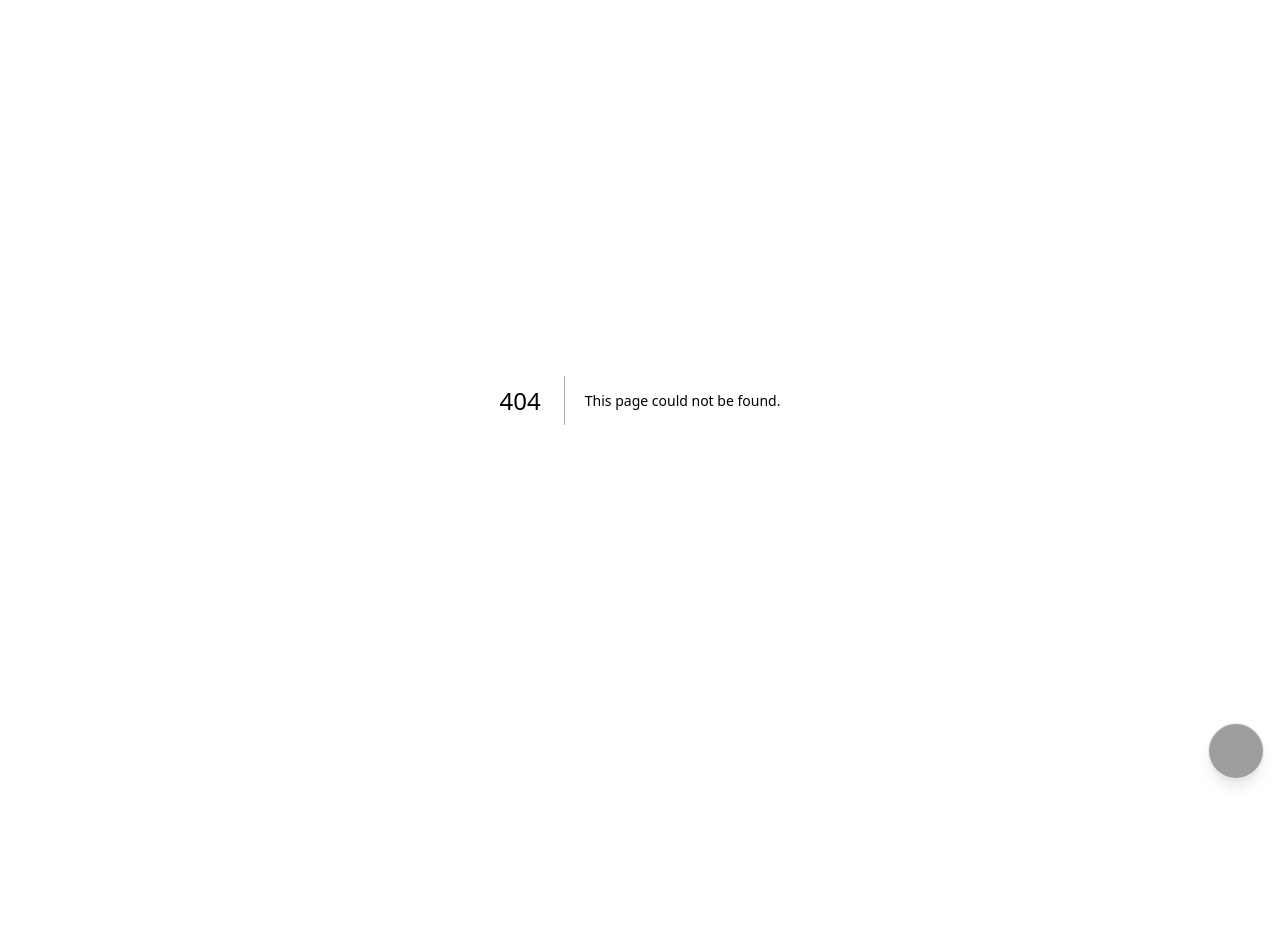
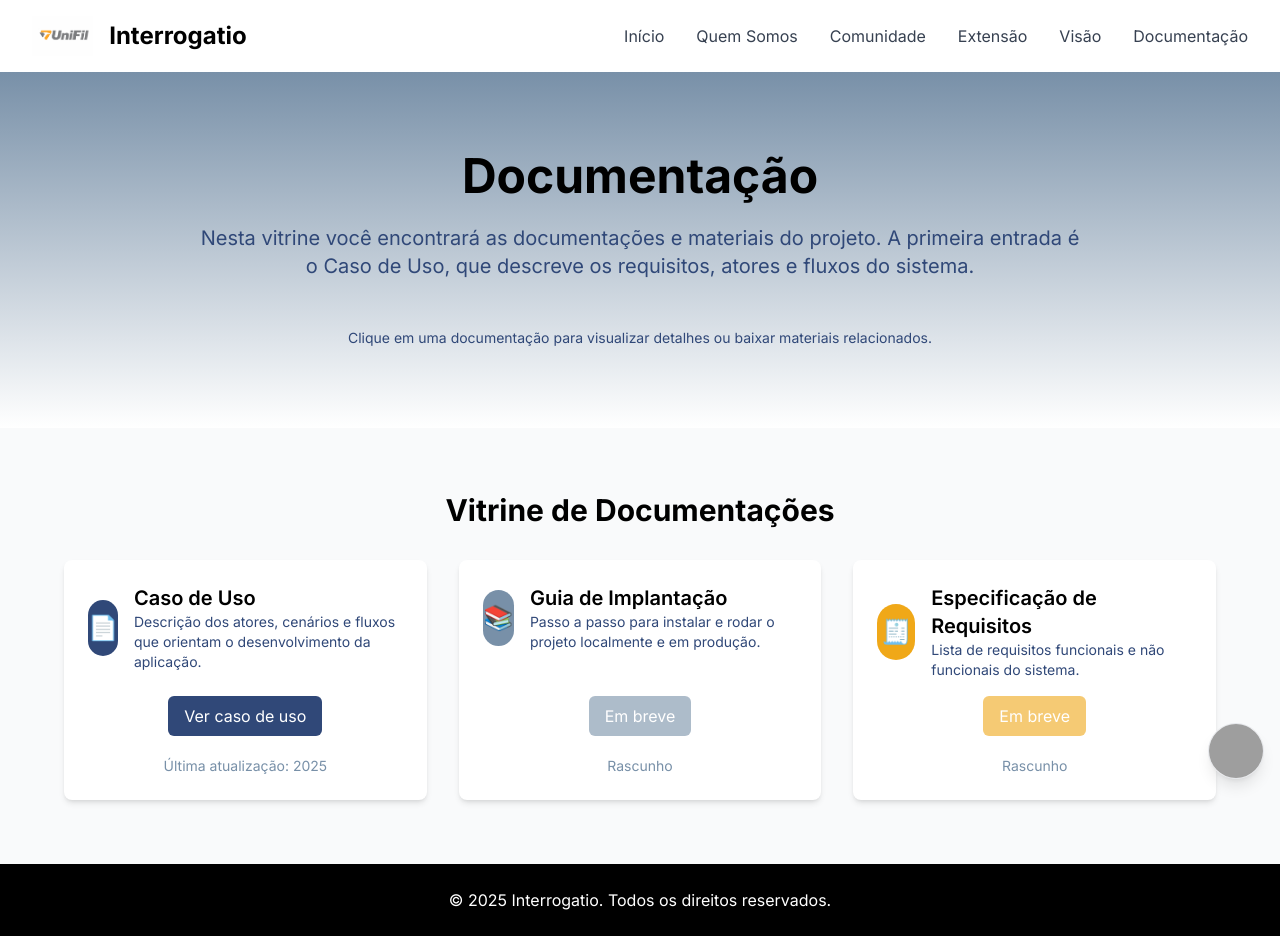
Before and after one commit to MuHaouli/Projeto_Extensao, a Next.js app: page /documentacao in a window 1280 px wide. Before the commit this address had no page. Before the commit the page ends 800 px from the top, so only its background shows below. Built offline with nearby package versions, Linux system fonts and the light colour scheme; grey boxes are pictures that could not be loaded.

Commit message:
criacao pagina de docs

```diff
--- /dev/null
+++ b/src/app/components/Navbar.tsx
@@ -0,0 +1,27 @@
+import Link from 'next/link';
+
+export default function Navbar() {
+  return (
+    <header className="bg-white shadow-sm">
+      <div className="container-custom py-4">
+        <nav className="flex items-center justify-between">
+          <div className="flex items-center gap-4">
+            <img src="/unifil-logo.png" alt="Logo UniFil" className="h-10 w-auto" />
+            <Link href="/" className="text-2xl font-bold text-[#000000]">
+              Interrogatio
+            </Link>
+          </div>
+
+          <div className="space-x-8">
+            <Link href="/" className="nav-link">Início</Link>
+            <Link href="/quem-somos" className="nav-link">Quem Somos</Link>
+            <Link href="/comunidade" className="nav-link">Comunidade</Link>
+            <Link href="/extensao" className="nav-link">Extensão</Link>
+            <Link href="/visao" className="nav-link">Visão</Link>
+            <Link href="/documentacao" className="nav-link">Documentação</Link>
+          </div>
+        </nav>
+      </div>
+    </header>
+  );
+}
--- a/src/app/comunidade/page.tsx
+++ b/src/app/comunidade/page.tsx
@@ -1,26 +1,12 @@
 import Link from "next/link";
 import Image from "next/image";
+import Navbar from "../components/Navbar";
 
 export default function CommunityPage() {
   return (
     <div className="min-h-screen flex flex-col">
       {/* Header */}
-      <header className="bg-white shadow-sm">
-        <div className="container-custom py-4">
-          <nav className="flex items-center justify-between">
-            <Link href="/" className="text-2xl font-bold text-[#000000]">
-              Interrogatio
-            </Link>
-            <div className="space-x-8">
-              <Link href="/" className="nav-link">Início</Link>
-              <Link href="/quem-somos" className="nav-link">Quem Somos</Link>
-              <Link href="/comunidade" className="nav-link">Comunidade</Link>
-              <Link href="/extensao" className="nav-link">Extensão</Link>
-              <Link href="/visao" className="nav-link">Visão</Link>
-            </div>
-          </nav>
-        </div>
-      </header>
+      <Navbar />
 
       {/* Hero Section */}
       <main className="flex-grow">
--- /dev/null
+++ b/src/app/documentacao/page.tsx
@@ -0,0 +1,97 @@
+import Link from "next/link";
+import Navbar from "../components/Navbar";
+
+export default function DocumentacaoPage() {
+  return (
+    <div className="min-h-screen flex flex-col">
+      {/* Header */}
+      <Navbar />
+
+      {/* Hero Section */}
+      <main className="flex-grow">
+        <section className="bg-gradient-to-b from-[#7890A8] to-white py-20">
+          <div className="container-custom">
+            <div className="max-w-4xl mx-auto text-center">
+              <h1 className="text-5xl font-bold text-[#000000] mb-6">Documentação</h1>
+              <p className="text-xl text-[#304878] mb-12">
+                Nesta vitrine você encontrará as documentações e materiais do projeto. A primeira entrada é o Caso de Uso, que descreve os requisitos, atores e fluxos do sistema.
+              </p>
+              <p className="text-sm text-[#304878]">Clique em uma documentação para visualizar detalhes ou baixar materiais relacionados.</p>
+            </div>
+          </div>
+        </section>
+
+        {/* Documentações list */}
+        <section className="py-16 bg-gray-50">
+          <div className="container-custom">
+            <div className="max-w-6xl mx-auto">
+              <h2 className="text-3xl font-bold text-[#000000] mb-8 text-center">Vitrine de Documentações</h2>
+              <div className="grid md:grid-cols-2 lg:grid-cols-3 gap-8">
+                {/* Caso de Uso */}
+                <div className="bg-white rounded-lg shadow-md p-6 flex flex-col">
+                  <div className="flex items-center mb-4">
+                    <div className="w-14 h-14 bg-[#304878] rounded-full flex items-center justify-center mr-4">
+                      <span className="text-white text-2xl">📄</span>
+                    </div>
+                    <div>
+                      <h3 className="text-xl font-semibold text-[#000000]">Caso de Uso</h3>
+                      <p className="text-[#304878] text-sm">Descrição dos atores, cenários e fluxos que orientam o desenvolvimento da aplicação.</p>
+                    </div>
+                  </div>
+
+                  <div className="mt-auto flex items-center justify-between flex-col gap-5">
+                    <Link href="/documentacao/caso-de-uso" className="inline-block bg-[#304878] text-white px-4 py-2 rounded-md hover:opacity-90">Ver caso de uso</Link>
+                    <span className="text-sm text-[#7890A8]">Última atualização: 2025</span>
+                  </div>
+                </div>
+
+                {/* Espaço para futuras documentações (exemplos) */}
+                <div className="bg-white rounded-lg shadow-md p-6 flex flex-col">
+                  <div className="flex items-center mb-4">
+                    <div className="w-14 h-14 bg-[#7890A8] rounded-full flex items-center justify-center mr-4">
+                      <span className="text-white text-2xl">📚</span>
+                    </div>
+                    <div>
+                      <h3 className="text-xl font-semibold text-[#000000]">Guia de Implantação</h3>
+                      <p className="text-[#304878] text-sm">Passo a passo para instalar e rodar o projeto localmente e em produção.</p>
+                    </div>
+                  </div>
+
+                  <div className="mt-auto flex items-center justify-between flex-col gap-5">
+                    <Link href="#" className="inline-block bg-[#7890A8] text-white px-4 py-2 rounded-md opacity-60 cursor-not-allowed">Em breve</Link>
+                    <span className="text-sm text-[#7890A8]">Rascunho</span>
+                  </div>
+                </div>
+
+                <div className="bg-white rounded-lg shadow-md p-6 flex flex-col">
+                  <div className="flex items-center mb-4">
+                    <div className="w-14 h-14 bg-[#F0A818] rounded-full flex items-center justify-center mr-4">
+                      <span className="text-white text-2xl">🧾</span>
+                    </div>
+                    <div>
+                      <h3 className="text-xl font-semibold text-[#000000]">Especificação de Requisitos</h3>
+                      <p className="text-[#304878] text-sm">Lista de requisitos funcionais e não funcionais do sistema.</p>
+                    </div>
+                  </div>
+
+                  <div className="mt-auto flex items-center justify-between flex-col gap-5">
+                    <Link href="#" className="inline-block bg-[#F0A818] text-white px-4 py-2 rounded-md opacity-60 cursor-not-allowed">Em breve</Link>
+                    <span className="text-sm text-[#7890A8]">Rascunho</span>
+                  </div>
+                </div>
+
+              </div>
+            </div>
+          </div>
+        </section>
+      </main>
+
+      {/* Footer */}
+      <footer className="bg-[#000000] text-white py-6">
+        <div className="container-custom text-center">
+          <p>© 2025 Interrogatio. Todos os direitos reservados.</p>
+        </div>
+      </footer>
+    </div>
+  );
+}
--- a/src/app/extensao/page.tsx
+++ b/src/app/extensao/page.tsx
@@ -1,25 +1,11 @@
 import Link from "next/link";
+import Navbar from "../components/Navbar";
 
 export default function ExtensaoPage() {
   return (
     <div className="min-h-screen flex flex-col">
       {/* Header */}
-      <header className="bg-white shadow-sm">
-        <div className="container-custom py-4">
-          <nav className="flex items-center justify-between">
-            <Link href="/" className="text-2xl font-bold text-[#000000]">
-              Interrogatio
-            </Link>
-            <div className="space-x-8">
-              <Link href="/" className="nav-link">Início</Link>
-              <Link href="/quem-somos" className="nav-link">Quem Somos</Link>
-              <Link href="/comunidade" className="nav-link">Comunidade</Link>
-              <Link href="/extensao" className="nav-link">Extensão</Link>
-              <Link href="/visao" className="nav-link">Visão</Link>
-            </div>
-          </nav>
-        </div>
-      </header>
+      <Navbar />
 
       {/* Hero Section */}
       <main className="flex-grow">
--- a/src/app/page.tsx
+++ b/src/app/page.tsx
@@ -1,6 +1,7 @@
 'use client';
 import Link from 'next/link';
 import { useState } from 'react';
+import Navbar from "./components/Navbar";
 
 // Imagens fictícias para o carrossel
 //teste do carrosel
@@ -29,28 +30,7 @@ export default function Home() {
   return (
     <div className="min-h-screen flex flex-col">
       {/* Header */}
-      <header className="bg-white shadow-sm fade-in-up">
-        <div className="container-custom py-4 flex items-center justify-between">
-          <div className="flex items-center gap-4">
-            <img
-              src="/unifil-logo.png"
-              alt="Logo UniFil"
-              className="h-12 w-auto"
-            />
-            <Link href="/" className="text-2xl font-bold text-[#1B263B] hover:scale-105 transition-transform">
-              Interrogatio
-            </Link>
-          </div>
-          <div className="space-x-8 flex">
-            <Link href="/" className="nav-link">Início</Link>
-            <Link href="/quem-somos" className="nav-link">Quem Somos</Link>
-            <Link href="/comunidade" className="nav-link">Comunidade</Link>
-            <Link href="/extensao" className="nav-link">Extensão</Link>
-            <Link href="/visao" className="nav-link">Visão</Link>
-
-          </div>
-        </div>
-      </header>
+      <Navbar />
 
       {/* Hero Section */}
       <main className="flex-grow">
--- a/src/app/quem-somos/page.tsx
+++ b/src/app/quem-somos/page.tsx
@@ -1,26 +1,12 @@
 import Link from 'next/link';
 import Image from 'next/image';
+import Navbar from '../components/Navbar';
 
 export default function QuemSomos() {
   return (
     <div className="min-h-screen flex flex-col">
       {/* Header */}
-      <header className="bg-white shadow-sm">
-        <div className="container-custom py-4">
-          <nav className="flex items-center justify-between">
-                         <Link href="/" className="text-2xl font-bold text-[#000000]">
-               Interrogatio
-             </Link>
-             <div className="space-x-8">
-              <Link href="/" className="nav-link">Início</Link>
-              <Link href="/quem-somos" className="nav-link">Quem Somos</Link>
-              <Link href="/comunidade" className="nav-link">Comunidade</Link>
-              <Link href="/extensao" className="nav-link">Extensão</Link>
-              <Link href="/visao" className="nav-link">Visão</Link>
-             </div>
-          </nav>
-        </div>
-      </header>
+      <Navbar />
 
       {/* Hero Section */}
       <main className="flex-grow">
@@ -31,14 +17,13 @@ export default function QuemSomos() {
                 Quem Somos
               </h1>
               <p className="text-xl text-[#304878] mb-12">
-                Conheça a equipe por trás do Interrogatio e nossa missão de transformar
-                o processo de entrevistas profissionais através da tecnologia.
+                Conheça a equipe por trás do Interrogatio e nossa missão de
+                transformar o processo de entrevistas profissionais através da
+                tecnologia.
               </p>
             </div>
           </div>
         </section>
-
-
 
         {/* Equipe */}
         <section className="py-16 bg-gray-50">
@@ -51,13 +36,24 @@ export default function QuemSomos() {
                 {/* Bruno De Souza Araujo */}
                 <div className="bg-white rounded-lg shadow-md p-6 text-center">
                   <div className="w-24 h-24 bg-[#000000] rounded-full mx-auto mb-4 flex items-center justify-center overflow-hidden">
-                                           <Image src="/images/Brunao.jpg" alt="Bruno De Souza Araujo" width={96} height={96} className="w-full h-full object-cover" />
+                    <Image
+                      src="/images/Brunao.jpg"
+                      alt="Bruno De Souza Araujo"
+                      width={96}
+                      height={96}
+                      className="w-full h-full object-cover"
+                    />
                   </div>
                   <h3 className="text-xl font-semibold text-[#000000] mb-2">
                     Bruno De Souza Araujo
                   </h3>
                   <p className="text-[#304878] mb-3">Engenharia De Software</p>
-                    <a href="https://github.com/brunoSouza0103" target="_blank" rel="noopener noreferrer" className="text-[#F0A818] hover:text-[#000000] transition-colors text-sm font-medium">
+                  <a
+                    href="https://github.com/brunoSouza0103"
+                    target="_blank"
+                    rel="noopener noreferrer"
+                    className="text-[#F0A818] hover:text-[#000000] transition-colors text-sm font-medium"
+                  >
                     GitHub: brunoSouza0103
                   </a>
                 </div>
@@ -65,13 +61,24 @@ export default function QuemSomos() {
                 {/* João Pedro De Souza Marin */}
                 <div className="bg-white rounded-lg shadow-md p-6 text-center">
                   <div className="w-24 h-24 bg-[#7890A8] rounded-full mx-auto mb-4 flex items-center justify-center overflow-hidden">
-                                           <Image src="/images/Joao.jpg" alt="João Pedro De Souza Marin" width={96} height={96} className="w-full h-full object-cover" />
+                    <Image
+                      src="/images/Joao.jpg"
+                      alt="João Pedro De Souza Marin"
+                      width={96}
+                      height={96}
+                      className="w-full h-full object-cover"
+                    />
                   </div>
                   <h3 className="text-xl font-semibold text-[#000000] mb-2">
                     João Pedro De Souza Marin
                   </h3>
                   <p className="text-[#304878] mb-3">Ciência Da Computação</p>
-                    <a href="https://github.com/joaomarin789" target="_blank" rel="noopener noreferrer" className="text-[#F0A818] hover:text-[#000000] transition-colors text-sm font-medium">
+                  <a
+                    href="https://github.com/joaomarin789"
+                    target="_blank"
+                    rel="noopener noreferrer"
+                    className="text-[#F0A818] hover:text-[#000000] transition-colors text-sm font-medium"
+                  >
                     GitHub: joaomarin789
                   </a>
                 </div>
@@ -79,13 +86,24 @@ export default function QuemSomos() {
                 {/* Leonardo Dutra Da Cruz */}
                 <div className="bg-white rounded-lg shadow-md p-6 text-center">
                   <div className="w-24 h-24 bg-[#F0A818] rounded-full mx-auto mb-4 flex items-center justify-center overflow-hidden">
-                      <Image src="/images/Dutra.jpg" alt="Leonardo Dutra Da Cruz" width={96} height={96} className="w-full h-full object-cover" />
+                    <Image
+                      src="/images/Dutra.jpg"
+                      alt="Leonardo Dutra Da Cruz"
+                      width={96}
+                      height={96}
+                      className="w-full h-full object-cover"
+                    />
                   </div>
                   <h3 className="text-xl font-semibold text-[#000000] mb-2">
                     Leonardo Dutra Da Cruz
                   </h3>
                   <p className="text-[#304878] mb-3">Engenharia De Software</p>
-                    <a href="https://github.com/leodutrax" target="_blank" rel="noopener noreferrer" className="text-[#F0A818] hover:text-[#000000] transition-colors text-sm font-medium">
+                  <a
+                    href="https://github.com/leodutrax"
+                    target="_blank"
+                    rel="noopener noreferrer"
+                    className="text-[#F0A818] hover:text-[#000000] transition-colors text-sm font-medium"
+                  >
                     GitHub: leodutrax
                   </a>
                 </div>
@@ -93,13 +111,24 @@ export default function QuemSomos() {
                 {/* Luiz Fernando Hillebrande */}
                 <div className="bg-white rounded-lg shadow-md p-6 text-center">
                   <div className="w-24 h-24 bg-[#304878] rounded-full mx-auto mb-4 flex items-center justify-center overflow-hidden">
-                      <Image src="/images/Luiz.jpg" alt="Luiz Fernando Hillebrande" width={96} height={96} className="w-full h-full object-cover" />
+                    <Image
+                      src="/images/Luiz.jpg"
+                      alt="Luiz Fernando Hillebrande"
+                      width={96}
+                      height={96}
+                      className="w-full h-full object-cover"
+                    />
                   </div>
                   <h3 className="text-xl font-semibold text-[#000000] mb-2">
                     Luiz Fernando Hillebrande
                   </h3>
                   <p className="text-[#304878] mb-3">Engenharia De Software</p>
-                    <a href="https://github.com/LuizHillebrande" target="_blank" rel="noopener noreferrer" className="text-[#F0A818] hover:text-[#000000] transition-colors text-sm font-medium">
+                  <a
+                    href="https://github.com/LuizHillebrande"
+                    target="_blank"
+                    rel="noopener noreferrer"
+                    className="text-[#F0A818] hover:text-[#000000] transition-colors text-sm font-medium"
+                  >
                     GitHub: LuizHillebrande
                   </a>
                 </div>
@@ -107,13 +136,24 @@ export default function QuemSomos() {
                 {/* Murilo Araujo El Haouli */}
                 <div className="bg-white rounded-lg shadow-md p-6 text-center">
                   <div className="w-24 h-24 bg-[#181848] rounded-full mx-auto mb-4 flex items-center justify-center overflow-hidden">
-                      <Image src="/images/murilo.jpg" alt="Murilo Araujo El Haouli" width={96} height={96} className="w-full h-full object-cover" />
+                    <Image
+                      src="/images/murilo.jpg"
+                      alt="Murilo Araujo El Haouli"
+                      width={96}
+                      height={96}
+                      className="w-full h-full object-cover"
+                    />
                   </div>
                   <h3 className="text-xl font-semibold text-[#000000] mb-2">
                     Murilo Araujo El Haouli
                   </h3>
                   <p className="text-[#304878] mb-3">Ciência Da Computação</p>
-                    <a href="https://github.com/MuHaouli" target="_blank" rel="noopener noreferrer" className="text-[#F0A818] hover:text-[#000000] transition-colors text-sm font-medium">
+                  <a
+                    href="https://github.com/MuHaouli"
+                    target="_blank"
+                    rel="noopener noreferrer"
+                    className="text-[#F0A818] hover:text-[#000000] transition-colors text-sm font-medium"
+                  >
                     GitHub: MuHaouli
                   </a>
                 </div>
@@ -138,8 +178,8 @@ export default function QuemSomos() {
                     Inovação
                   </h3>
                   <p className="text-gray-700">
-                    Buscamos constantemente novas tecnologias e abordagens
-                    para melhorar a experiência dos usuários.
+                    Buscamos constantemente novas tecnologias e abordagens para
+                    melhorar a experiência dos usuários.
                   </p>
                 </div>
                 <div className="text-center">
@@ -150,8 +190,8 @@ export default function QuemSomos() {
                     Colaboração
                   </h3>
                   <p className="text-gray-700">
-                    Acreditamos no poder do trabalho em equipe e na
-                    diversidade de perspectivas para criar soluções melhores.
+                    Acreditamos no poder do trabalho em equipe e na diversidade de
+                    perspectivas para criar soluções melhores.
                   </p>
                 </div>
                 <div className="text-center">
@@ -162,8 +202,8 @@ export default function QuemSomos() {
                     Excelência
                   </h3>
                   <p className="text-gray-700">
-                    Comprometidos com a qualidade e a excelência em tudo
-                    que fazemos, desde o código até a experiência do usuário.
+                    Comprometidos com a qualidade e a excelência em tudo que
+                    fazemos, desde o código até a experiência do usuário.
                   </p>
                 </div>
               </div>
--- a/src/app/visao/page.tsx
+++ b/src/app/visao/page.tsx
@@ -1,25 +1,11 @@
 import Link from "next/link";
+import Navbar from "../components/Navbar";
 
 export default function VisaoPage() {
     return (
         <div className="min-h-screen flex flex-col">
             {/* Header */}
-            <header className="bg-white shadow-sm">
-                <div className="container-custom py-4">
-                    <nav className="flex items-center justify-between">
-                        <Link href="/" className="text-2xl font-bold text-[#000000]">
-                            Interrogatio
-                        </Link>
-                        <div className="space-x-8">
-                            <Link href="/" className="nav-link">Início</Link>
-                            <Link href="/quem-somos" className="nav-link">Quem Somos</Link>
-                            <Link href="/comunidade" className="nav-link">Comunidade</Link>
-                            <Link href="/visao" className="nav-link">Visão</Link>
-                            <Link href="/extensao" className="nav-link">Extensão</Link>
-                        </div>
-                    </nav>
-                </div>
-            </header>
+            <Navbar />
 
             {/* Hero Section */}
             <main className="flex-grow">
```
Lines whose indentation alone changed are shown as unchanged.
